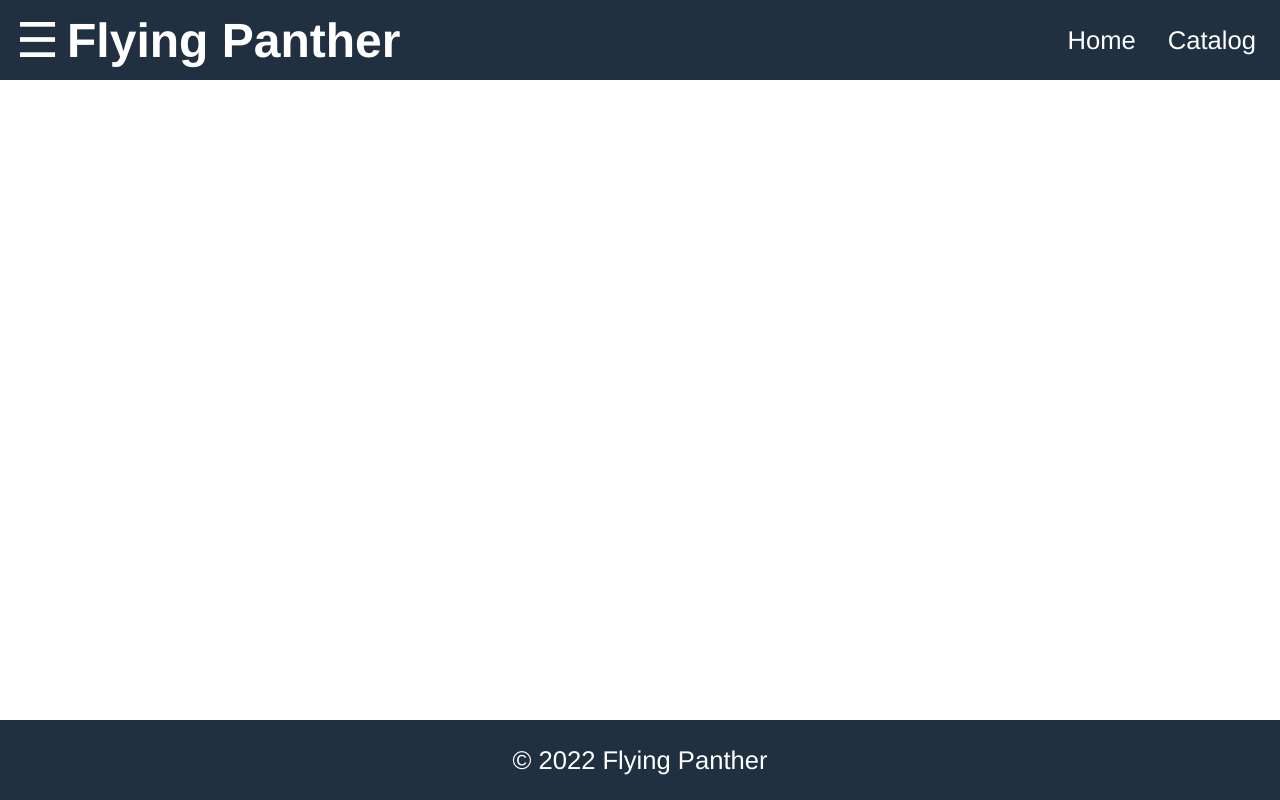
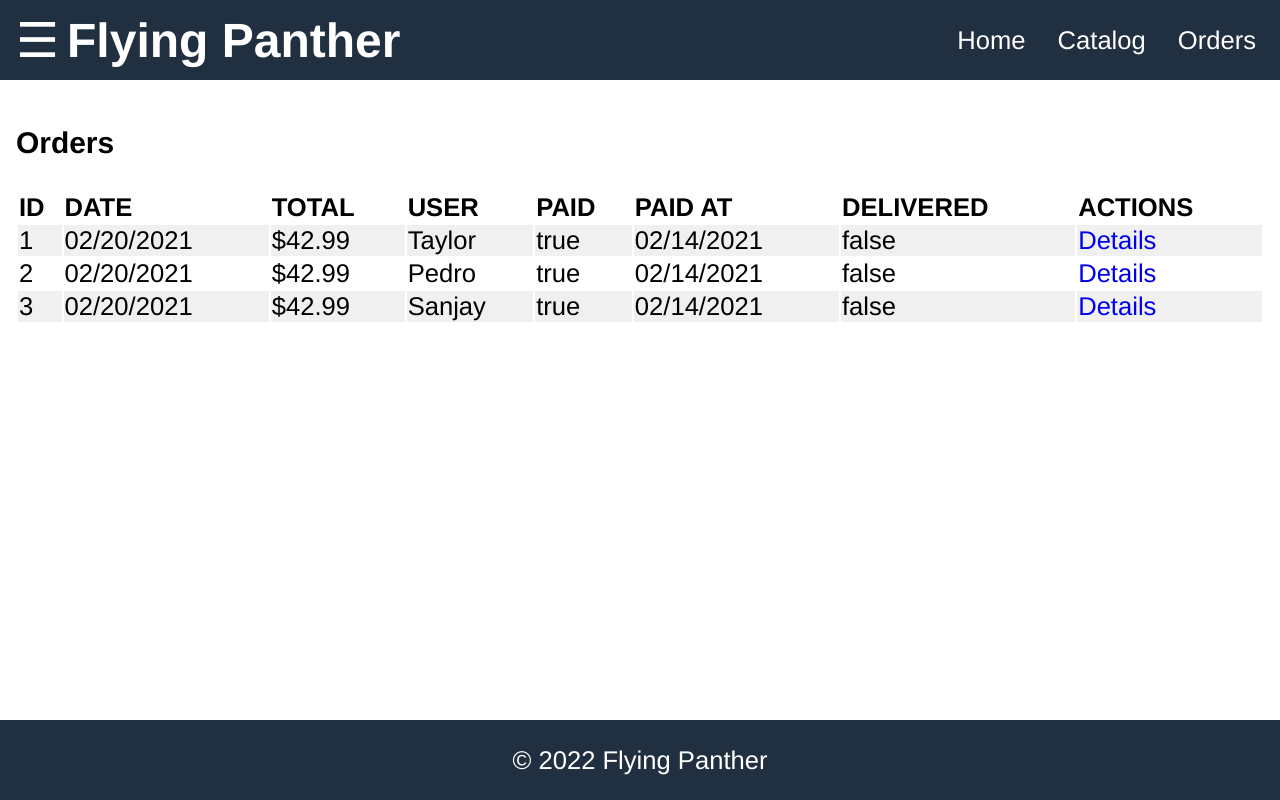
Before and after one commit to flying-panther/flying-panther-web, a React (Create React App) app in the folder frontend/: page /orders in a window 1280 px wide. Built offline with nearby package versions, Linux system fonts and the light colour scheme.

Commit message:
Implement Order Feature

```diff
--- a/frontend/src/App.tsx
+++ b/frontend/src/App.tsx
@@ -8,6 +8,8 @@ import {
 
 import Home from "./Home/Home";
 import Products from "./Products/Products";
+import Orders from "./Orders/Orders";
+import OrderDetail from "./Orders/OrderDetail";
 
 function App() {
   const openMenu = () => {
@@ -31,6 +33,7 @@ function App() {
           <div className="header-links">
             <Link to="/">Home</Link>
             <Link to="/catalog">Catalog</Link>
+            <Link to="/orders">Orders</Link>
           </div>
         </header>
 
@@ -53,6 +56,8 @@ function App() {
           <Routes>
             <Route path="/" element={<Home />} />
             <Route path="/catalog" element={<Products />} />
+            <Route path="/orders" element={<Orders />} />
+             <Route path="/orders/:id" element={<OrderDetail />} />
           </Routes>
         </main>
 
--- /dev/null
+++ b/frontend/src/Orders/OrderDetail.tsx
@@ -0,0 +1,23 @@
+
+import { useParams } from "react-router-dom";
+import data from "./data";
+
+function OrderDetail() {
+  const { id } = useParams<{ id: string }>();
+
+  const order = data.orders.find(
+    (o) => o._id === Number(id)
+  );
+
+  return (
+    <div>
+      {order ? (
+        <h3>Order name: {order.user.name}</h3>
+      ) : (
+        <h3>Order not found</h3>
+      )}
+    </div>
+  );
+}
+
+export default OrderDetail;
--- /dev/null
+++ b/frontend/src/Orders/Orders.tsx
@@ -0,0 +1,54 @@
+
+import { Link } from "react-router-dom";
+import data from "./data";
+
+function Orders() {
+  return (
+    <div className="content content-margined">
+      <div className="order-header">
+        <h3>Orders</h3>
+      </div>
+
+      <div className="table-responsive">
+        <table className="table">
+          <thead>
+            <tr>
+              <th>ID</th>
+              <th>DATE</th>
+              <th>TOTAL</th>
+              <th>USER</th>
+              <th>PAID</th>
+              <th>PAID AT</th>
+              <th>DELIVERED</th>
+              <th>ACTIONS</th>
+            </tr>
+          </thead>
+
+          <tbody>
+            {data.orders.map((order) => (
+              <tr key={order._id}>
+                <td>{order._id}</td>
+                <td>{order.createdAt}</td>
+                <td>${order.totalPrice}</td>
+                <td>{order.user.name}</td>
+                <td>{order.isPaid.toString()}</td>
+                <td>{order.paidAt}</td>
+                <td>{order.isDelivered.toString()}</td>
+                <td>
+                  <Link
+                    to={"/orders/" + order._id}
+                    className="button secondary"
+                  >
+                    Details
+                  </Link>
+                </td>
+              </tr>
+            ))}
+          </tbody>
+        </table>
+      </div>
+    </div>
+  );
+}
+
+export default Orders;
--- /dev/null
+++ b/frontend/src/Orders/data.tsx
@@ -0,0 +1,41 @@
+
+export default {
+  orders: [
+    {
+      _id: 1,
+      createdAt: "02/20/2021",
+      totalPrice: 42.99,
+      user: {
+        name: "Taylor",
+      },
+      isPaid: true,
+      paidAt: "02/14/2021",
+      isDelivered: false,
+      deliveredDate: null,
+    },
+    {
+      _id: 2,
+      createdAt: "02/20/2021",
+      totalPrice: 42.99,
+      user: {
+        name: "Pedro",
+      },
+      isPaid: true,
+      paidAt: "02/14/2021",
+      isDelivered: false,
+      deliveredDate: null,
+    },
+    {
+      _id: 3,
+      createdAt: "02/20/2021",
+      totalPrice: 42.99,
+      user: {
+        name: "Sanjay",
+      },
+      isPaid: true,
+      paidAt: "02/14/2021",
+      isDelivered: false,
+      deliveredDate: null,
+    },
+  ],
+};
--- a/frontend/src/index.css
+++ b/frontend/src/index.css
@@ -153,3 +153,26 @@ a:hover {
 #root {
   height: 100%;
 }
+
+
+.order-header {
+  display: flex;
+  justify-content: space-between;
+  align-items: flex-start;
+}
+
+.content-margined {
+  margin: 1rem;
+}
+
+.table {
+  width: 100%;
+}
+
+th {
+  text-align: left;
+}
+
+tbody > tr:nth-child(odd) {
+  background-color: #f0f0f0;
+}
```
